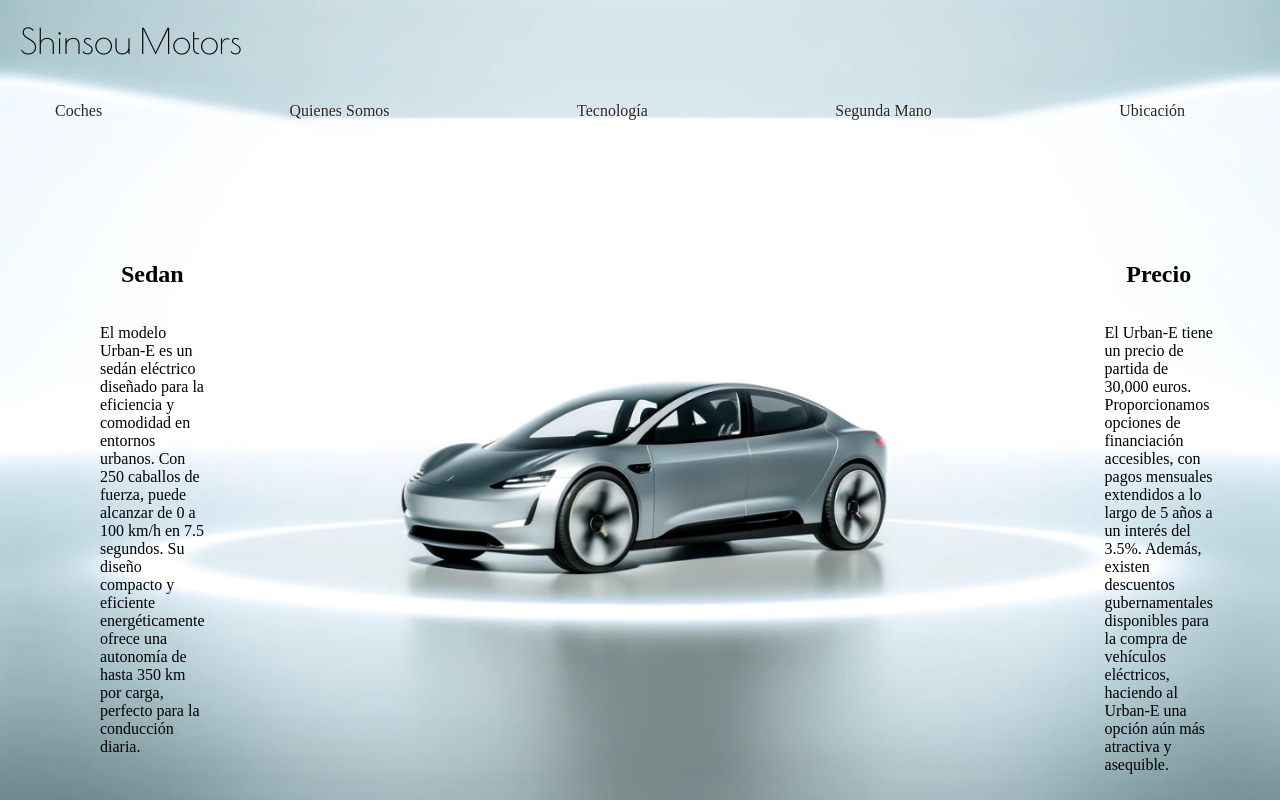
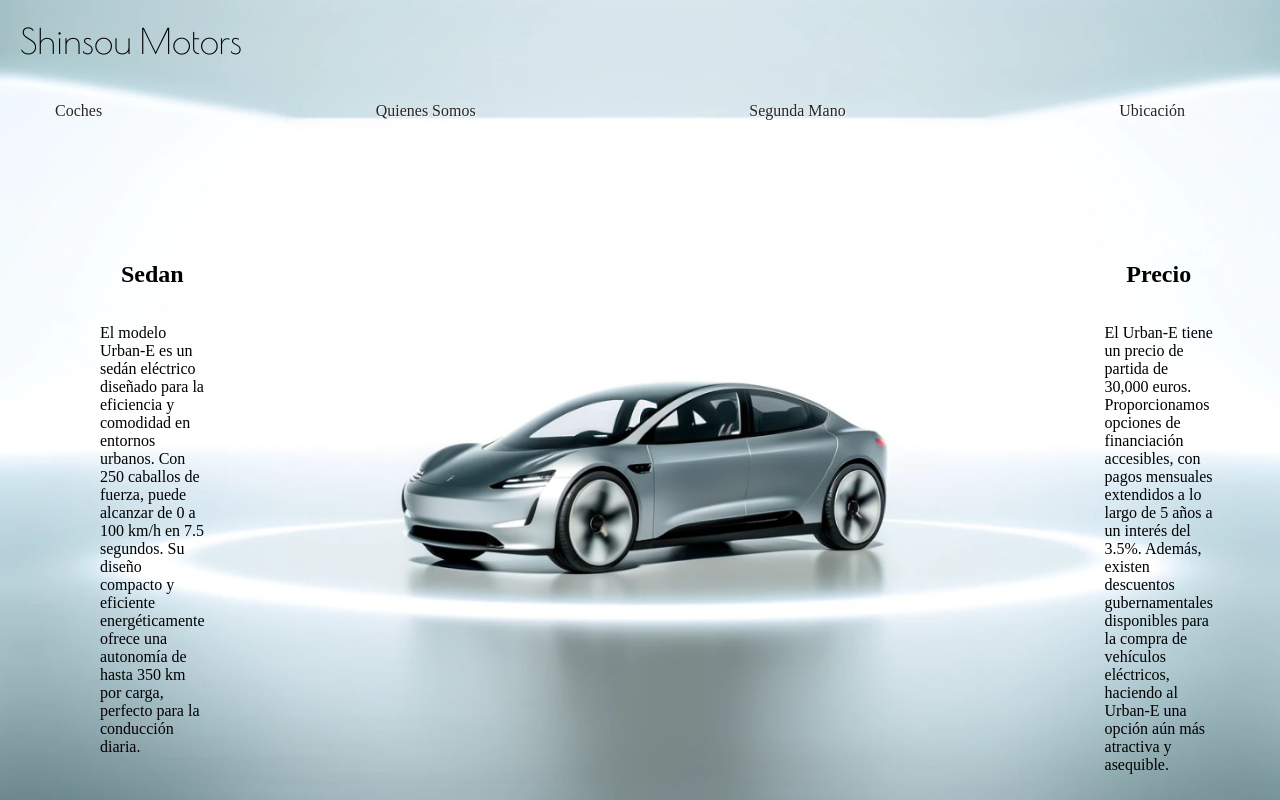
Before and after one commit to seakerop/webResponsiveLLMM, a plain HTML site: page Sedan.html in a window 1280 px wide. Shown: the top 800 px of the page. Drawn offline with nearby package versions, Linux system fonts and the light colour scheme; a web font is replaced by a local one.

Commit message:
Tecnologia fuera

```diff
--- a/Sedan.html
+++ b/Sedan.html
@@ -26,9 +26,6 @@
                 <ul class="desplegable">
                     <li><a href="Origenes.html">Origenes</a></li>
                 </ul>
-            </li>
-            <li>
-                <a href="Tecnología.html">Tecnología</a>
             </li>
             <li>
                 <a href="Segunda Mano.html">Segunda Mano</a>
```
Also changed, not shown: 4x4.html (+1 -3 lines), Contactanos.html (+1 -3 lines), Deportivo.html (+1 -3 lines), Origenes.html (+1 -3 lines), Quienes Somos.html (+1 -3 lines), Segunda Mano.html (+1 -3 lines), coche1.html (+1 -3 lines), coche2.html (+1 -3 lines), coche3.html (+1 -3 lines), coche4.html (+1 -3 lines), coche5.html (+1 -3 lines), coche6.html (+1 -3 lines), index.html (+1 -3 lines).
